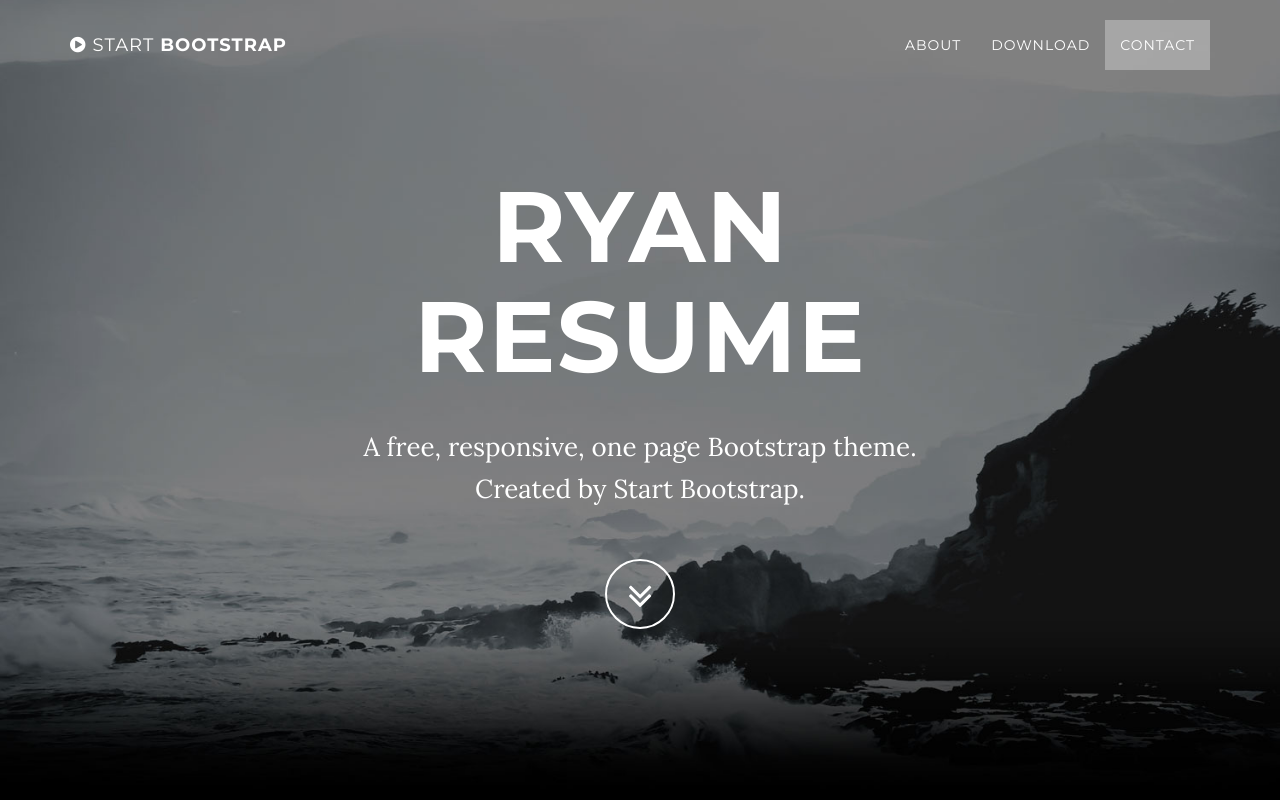
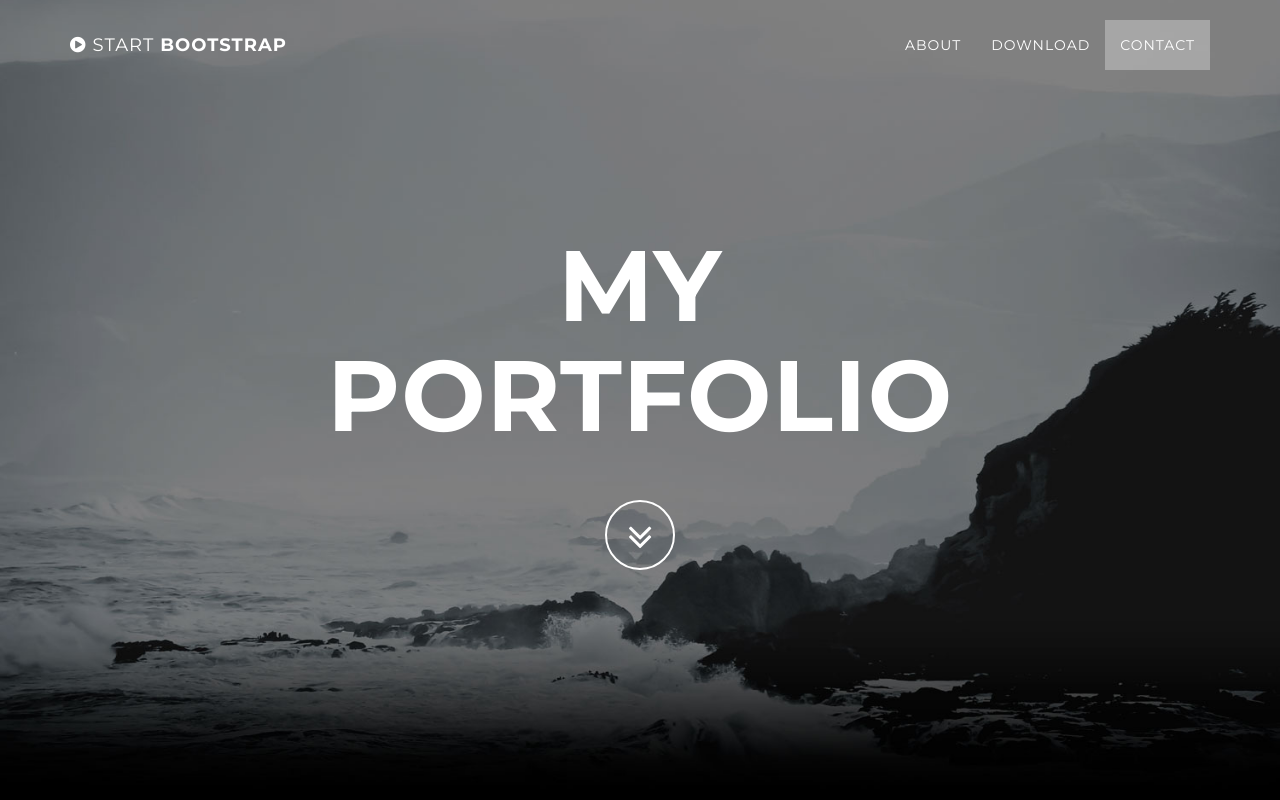
Before and after one commit to Ryanp34/Ryanp34.github.io, a website: page index.html in a window 1280 px wide. Shown: the top 800 px of the page. Drawn offline with nearby package versions, Linux system fonts and the light colour scheme; some packages are replaced by stand-ins of ours.

Commit message:
Fixing homepage

```diff
--- a/index.html
+++ b/index.html
@@ -74,10 +74,9 @@
             <div class="container">
                 <div class="row">
                     <div class="col-md-8 col-md-offset-2">
-                        <h1 class="brand-heading">Ryan RESUME
+                        <h1 class="brand-heading">My Portfolio
                         </h1>
-                        <p class="intro-text">A free, responsive, one page Bootstrap theme.
-                            <br>Created by Start Bootstrap.</p>
+                        <p class="intro-text"></p>
                         <a href="#about" class="btn btn-circle page-scroll">
                             <i class="fa fa-angle-double-down animated"></i>
                         </a>
```
